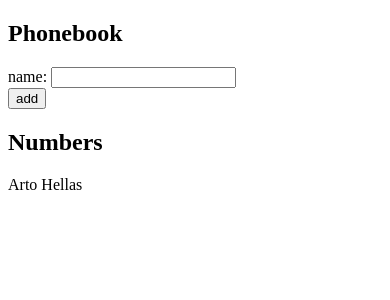
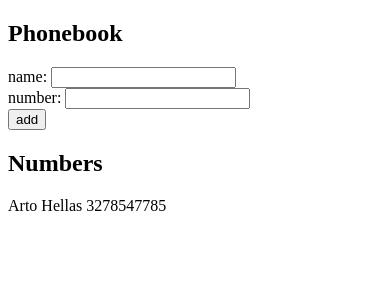
Before and after one commit to Arturo-Castro/Full-stack-open-course, a React (Create React App) app in the folder part2/phonebook/: page / in a window 390 px wide. Shown: the top 300 px of the page. Built offline with nearby package versions, Linux system fonts and the light colour scheme.

Commit message:
add phonebook step 3

```diff
--- a/part2/phonebook/src/App.js
+++ b/part2/phonebook/src/App.js
@@ -2,20 +2,24 @@
 
 const Name = (props) => {
   return(
-    <div>{props.person.name}</div>
+    <div>{props.person.name} {props.person.number}</div>
   )
 }
 
 const App = () => {
   const [persons, setPersons] = useState([
-    { name: 'Arto Hellas' }
+    { name: 'Arto Hellas',
+      number: '3278547785'
+    }
   ])
   const [newName, setNewName] = useState('')
+  const [newNumber, setNewNumber] = useState('')
 
   const addPerson = (e) => {
     e.preventDefault()
     const personObject = {
-      name: newName
+      name: newName,
+      number: newNumber
     }
     persons.map((item) => {
       if(item.name === personObject.name){
@@ -27,10 +31,15 @@
       (t) => {return (t.name === item.name)}) === index
     ))
     setNewName("")
+    setNewNumber("")
   }
 
   const handleNameChange = (e) => {
     setNewName(e.target.value)
+  }
+
+  const handleNumberChange = (e) => {
+    setNewNumber(e.target.value)
   }
 
   return (
@@ -39,6 +48,9 @@
       <form onSubmit={addPerson}>
         <div>
           name: <input value={newName} onChange={handleNameChange}/>
+        </div>
+        <div>
+          number: <input value={newNumber} onChange={handleNumberChange}/>
         </div>
         <div>
           <button type="submit">add</button>
```
